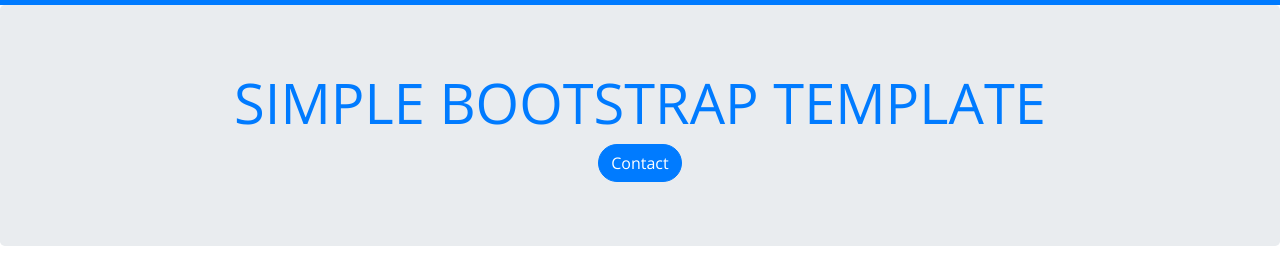
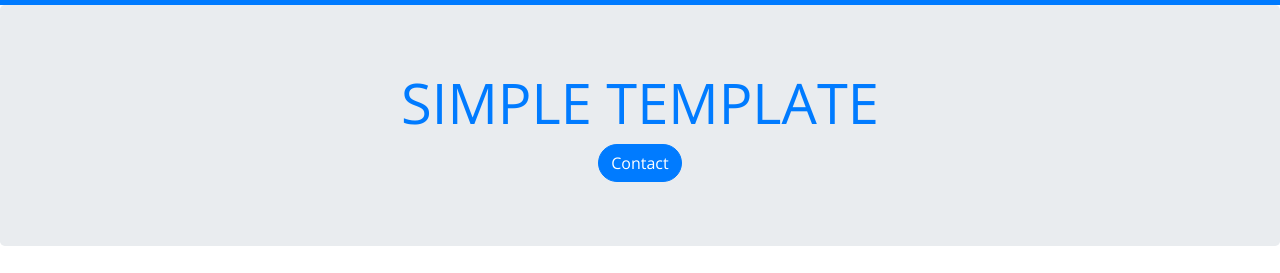
Before and after one commit to b-husein/my-template, a plain HTML site: page index.html in a window 1280 px wide. Shown: the part 71-344 px from the top of the page. Drawn offline with nearby package versions, Linux system fonts and the light colour scheme.

Commit message:
updated header

```diff
--- a/index.html
+++ b/index.html
@@ -47,7 +47,7 @@
     </nav>
 
     <div class="jumbotron">
-      <h1 class="display-4">SIMPLE BOOTSTRAP TEMPLATE</h1>
+      <h1 class="display-4">SIMPLE TEMPLATE</h1>
       <a href="#" class="btn btn-primary btn-md">Contact</a>
     </div>
 
```
